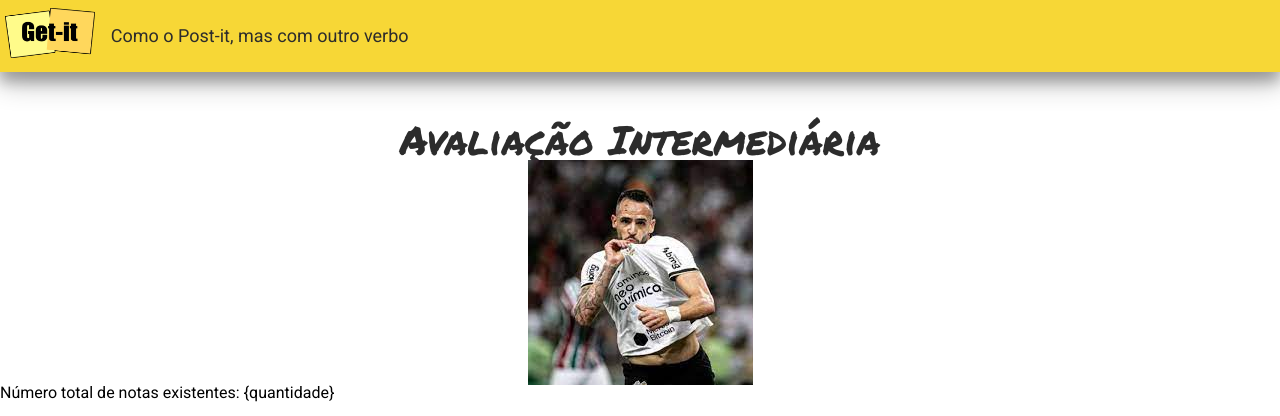
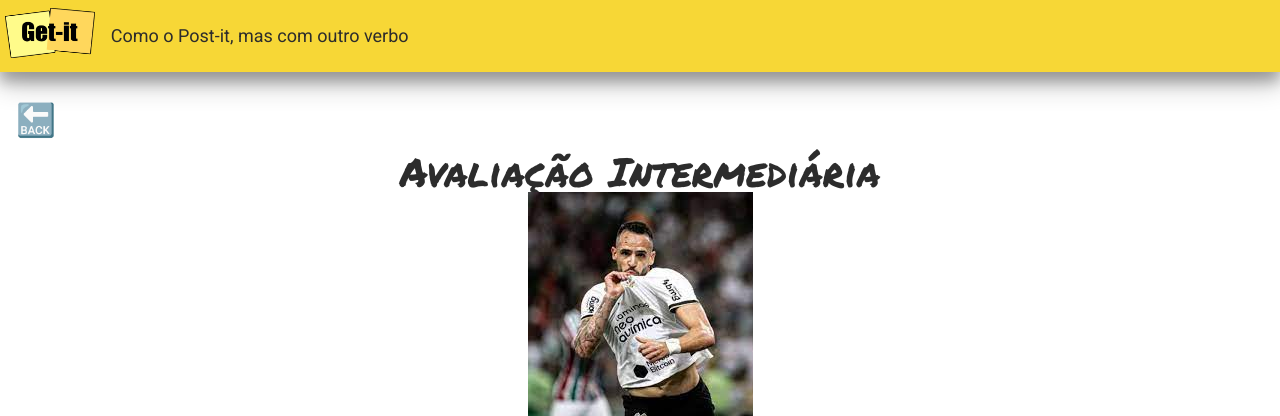
Before and after one commit to vivsoliveira/simulado_pi_tecweb, a Python web app: template templates/prova.html in a window 1280 px wide. Shown: the top 416 px of the page. Run offline with Jinja, Linux system fonts and the light colour scheme; the template is opened without the code that fills it, so the values that code supplies are empty; some libraries are stand-ins or nearby versions.

Commit message:
fim da questao 1 do simulado

```diff
--- a/templates/getit.css
+++ b/templates/getit.css
@@ -41,6 +41,15 @@
   margin-left: 1rem;
   font-size: 1rem;
   color: #2c2c2c;
+}
+.botao_voltar{
+  display: flex;
+  align-items: center;
+  justify-content: flex-start;
+  margin-left: 1rem;
+  font-size: 2rem;
+  cursor: pointer;
+  text-decoration: none;
 }
 .logo {
   width: 90px;
--- a/templates/prova.html
+++ b/templates/prova.html
@@ -23,6 +23,9 @@
         <span class="subtitle">Como o Post-it, mas com outro verbo</span>
     </div>
     <main>
+      <div class="voltar">
+        <a href="/" class="botao_voltar">🔙</a>
+      </div>
         <div class="renato">
             <p class="titulo_renato"> Avaliação Intermediária</p>
             <img src="img/renato.jpeg" alt="Renato" />
```
